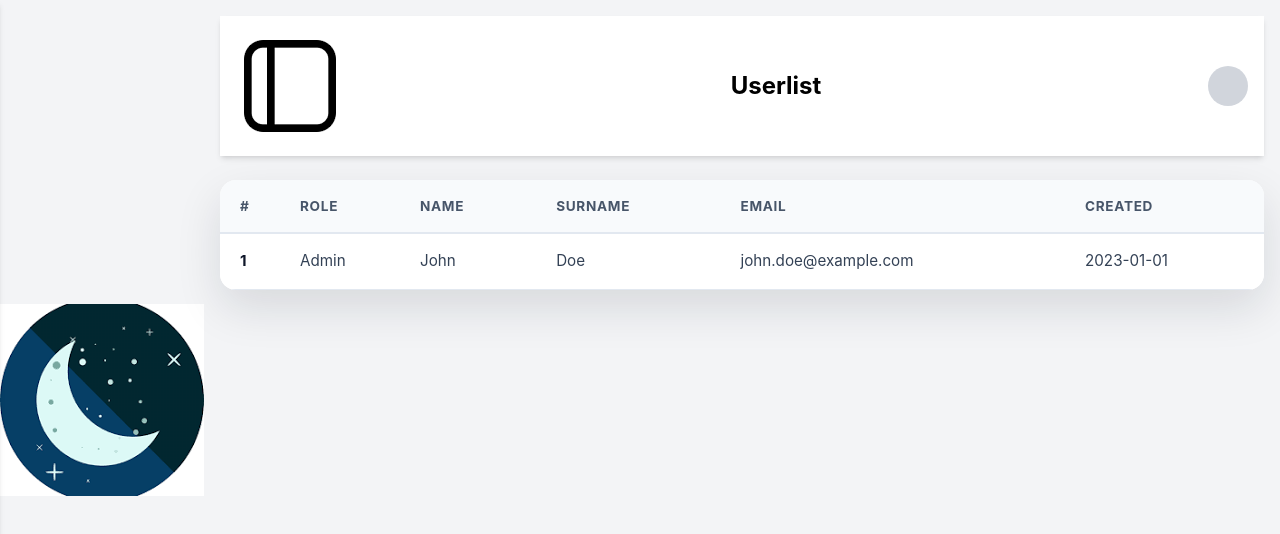
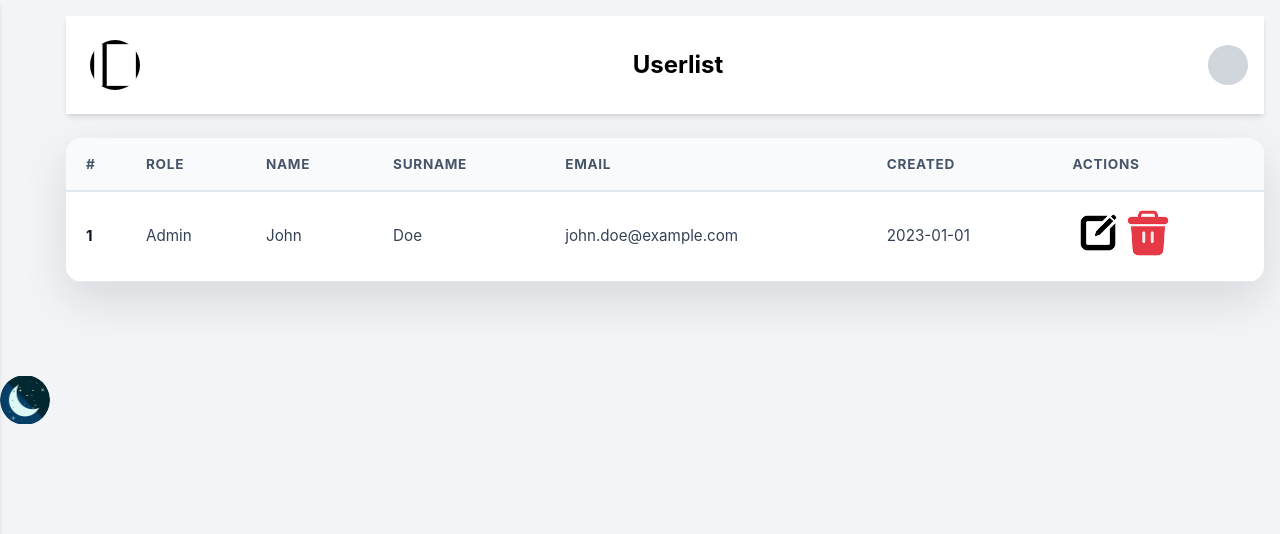
Before and after one commit to MikeMikey2/Projet-NGC, a React (Vite) app in the folder Front-end/mon-projet-react/: page / in a window 1280 px wide. Shown: the top 534 px of the page. Built offline with nearby package versions, Linux system fonts and the light colour scheme.

Commit message:
commit 15

```diff
--- a/Front-end/mon-projet-react/src/Component/Userlist/Userlist.css
+++ b/Front-end/mon-projet-react/src/Component/Userlist/Userlist.css
@@ -98,3 +98,10 @@
     padding: 0.9rem 1rem;
   }
 }
+img {
+  width: 50px;       /* Ajustez la largeur selon vos besoins */
+  height: 50px;      /* Ajustez la hauteur selon vos besoins */
+  object-fit: contain; /* Conserve les proportions de l'image */
+  border-radius: 50%; /* Rend l'image circulaire */
+  cursor: pointer; /* Change le curseur pour indiquer que l'image est cliquable */
+}
--- a/Front-end/mon-projet-react/src/Component/Userlist/Userlist.tsx
+++ b/Front-end/mon-projet-react/src/Component/Userlist/Userlist.tsx
@@ -3,6 +3,8 @@ import './Userlist.css';
 import sidebar_icon from '../Assets/sidebard.png';
 import moon_icon from '../Assets/moon.png';
 import sun_icon from '../Assets/sun.png';
+import edit_icon from '../Assets/edit.png';
+import delete_icon from '../Assets/delete.png';
 import * as Icons from "lucide-react";
 
 /**
@@ -70,6 +72,7 @@ const Userlist = () => {
                                 <th>Surname</th>
                                 <th>Email</th>
                                 <th>Created</th>
+                                <th>Actions</th>
                             </tr>
                         </thead>
                         <tbody>
@@ -80,6 +83,10 @@ const Userlist = () => {
                                 <td>Doe</td>
                                 <td>john.doe@example.com</td>
                                 <td>2023-01-01</td>
+                                <td>
+                                    <button className="action-button edit"><img src={edit_icon} alt="Edit" className="img"/></button>
+                                    <button className="action-button delete"><img src={delete_icon} alt="Delete" className="img"/></button>
+                                </td>
                             </tr>
                         </tbody>
                     </table>
```
Also changed, not shown: Front-end/mon-projet-react/src/Component/Assets/delete.png (added), Front-end/mon-projet-react/src/Component/Assets/edit.png (added).
